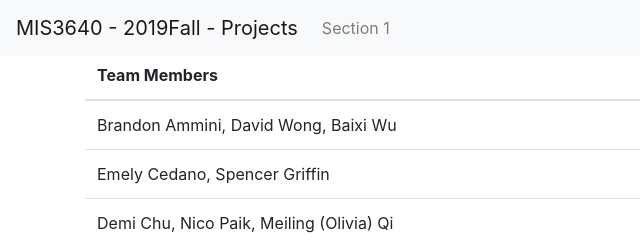
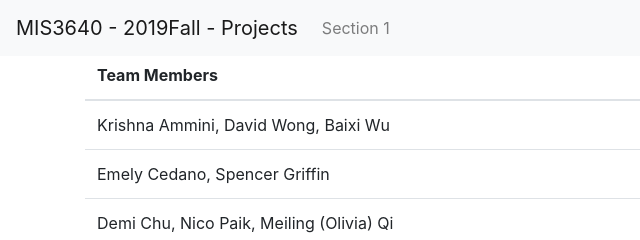
Before and after one commit to MIS3640/mis3640.github.io, a plain HTML site: page index.html in a window 1280 px wide. Shown: the top 240 px of the page, 0-640 px from the left. Drawn offline with nearby package versions, Linux system fonts and the light colour scheme.

Commit message:
Update index.html

```diff
--- a/index.html
+++ b/index.html
@@ -54,7 +54,7 @@
                     </thead>
                     <tbody>
                     <tr>
-                        <td>Brandon Ammini, David Wong, Baixi Wu</td>
+                        <td>Krishna Ammini, David Wong, Baixi Wu</td>
                         <td>?</td>
                         <td><a href=""></a></td>
                     </tr>
```
